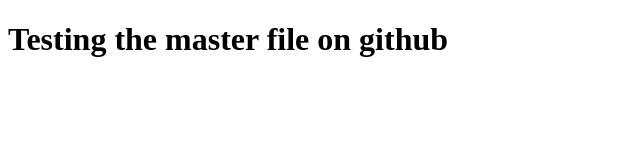
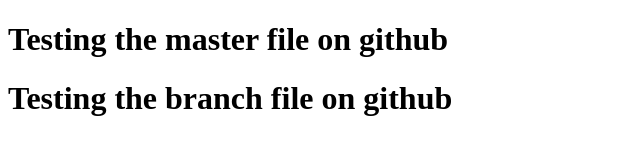
Before and after one commit to SubashKhatrii/programfiles, a plain HTML site: page index.html in a window 1280 px wide. Shown: the whole page, without its empty margins (0-640 px from the left). Drawn offline with Linux system fonts and the light colour scheme.

Commit message:
added on the branch file

```diff
--- a/index.html
+++ b/index.html
@@ -6,5 +6,9 @@
 <body>
 	<h1>Testing the master file on github</h1>
 
+	<h1>Testing the branch file on github</h1>
+
+
+
 </body>
 </html>
```
